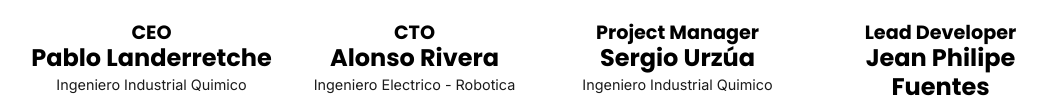
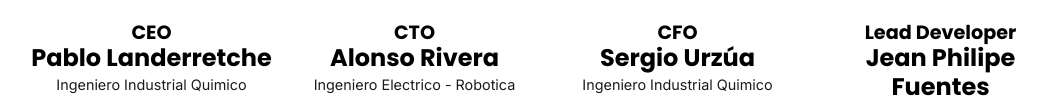
Before and after one commit to rir001/japs_page, a plain HTML site: page index.html in a window 1280 px wide. Shown: the part 2223-2329 px from the top of the page, without its empty margins (94-1153 px from the left). Drawn offline with nearby package versions, Linux system fonts and the light colour scheme; a web font is replaced by a local one.

Commit message:
Update checho

```diff
--- a/index.html
+++ b/index.html
@@ -145,7 +145,7 @@
                         <div class="team-member">
                             <img src="profiles/checho.png" alt="Sergio Urzúa">
                             <a href="https://www.linkedin.com/in/sergio-urzua-donoso/" target="_blank">
-                                <h4> Project Manager </h4>
+                                <h4> CFO </h4>
                                 <h3>Sergio Urzúa</h3>
                                 <p>Ingeniero Industrial Quimico</p>
                             </a>
```
